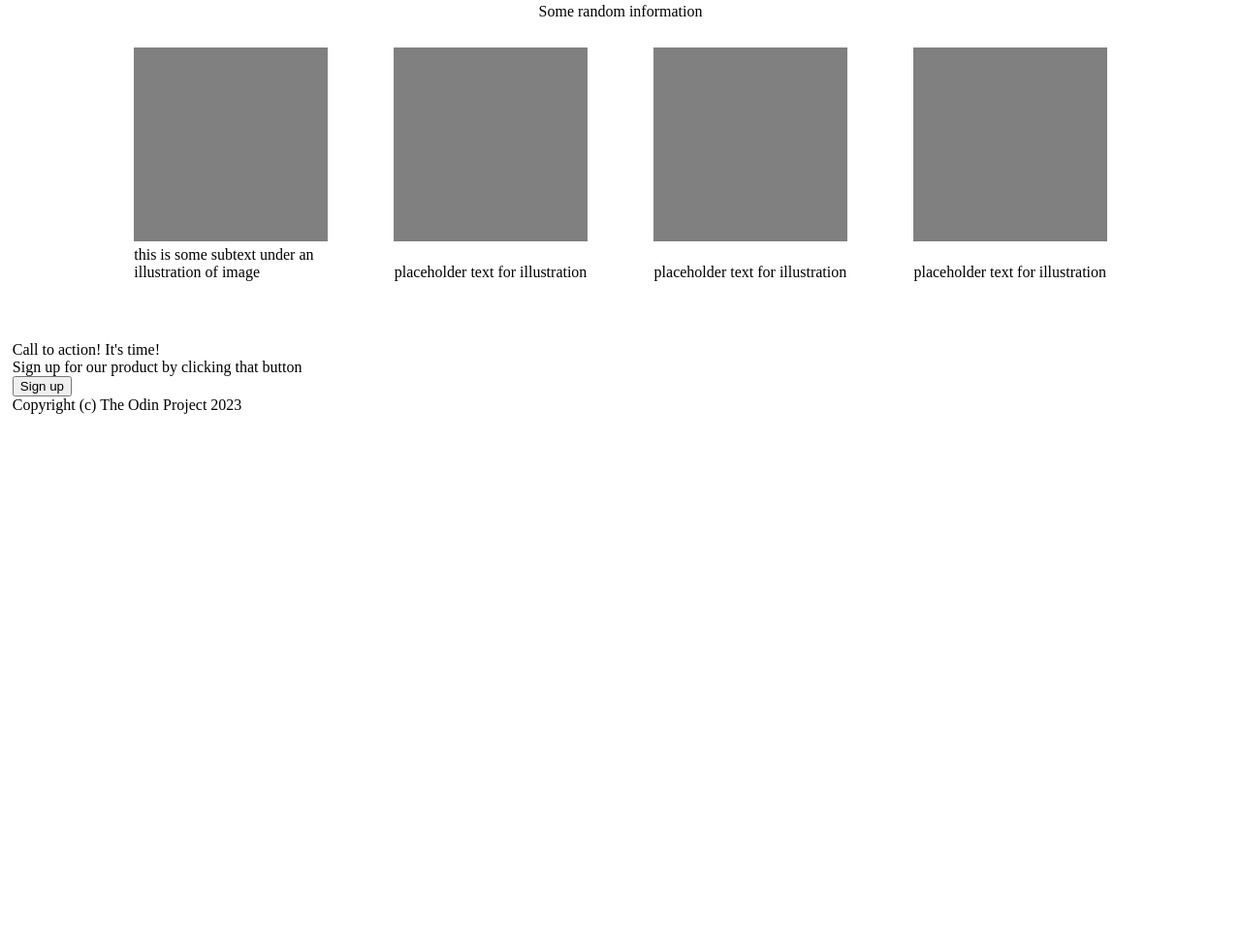
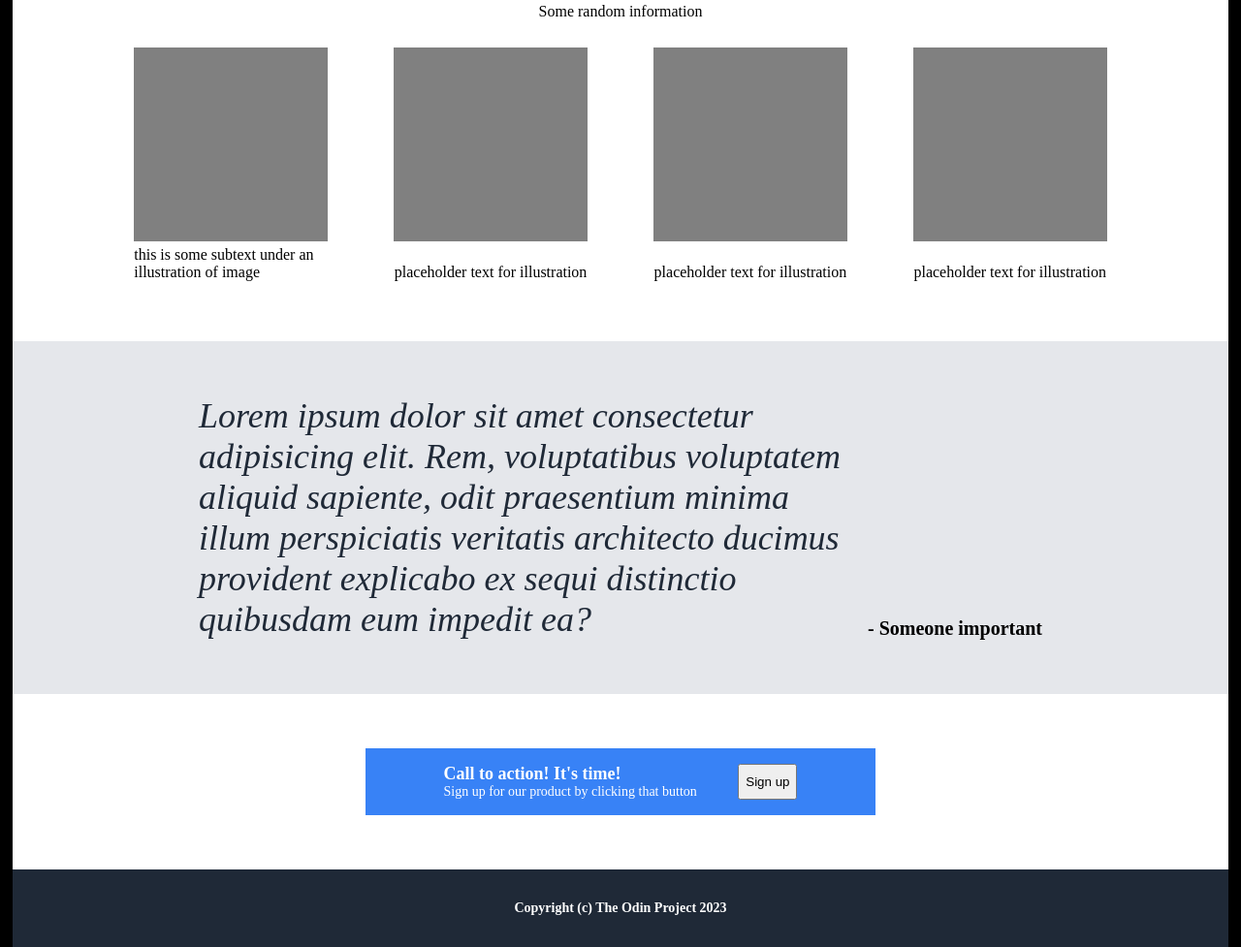
Before and after one commit to VVIvan3/Landing, a plain HTML site: page index.html in a window 1280 px wide. Shown: the part 377-1354 px from the top of the page at 97% size. Before the commit the page ends 804 px from the top, so only its background shows below. Drawn offline with Linux system fonts and the light colour scheme.

Commit message:
Completed base css structure
Completed base CSS structure, finishing whole landing structure, and making it ready to add style

```diff
--- a/index.html
+++ b/index.html
@@ -48,14 +48,17 @@
             </div>
         </div>
         <div class="quote">
-            <div class="quotation"></div>
+            <div class="quotation">Lorem ipsum dolor sit amet consectetur adipisicing elit. Rem, voluptatibus voluptatem aliquid sapiente, odit praesentium minima illum perspiciatis veritatis architecto ducimus provident explicabo ex sequi distinctio quibusdam eum impedit ea?</div>
+            <div class="author"> - Someone important</div>
         </div>
         <div class="action">
-            <div class="actiontext">
-                <div class="actiontitle">Call to action! It's time!</div>
-                <div class="actionmain">Sign up for our product by clicking that button</div>
+            <div class="actionwrapper">
+                <div class="actiontext">
+                    <div class="actiontitle">Call to action! It's time!</div>
+                    <div class="actionmain">Sign up for our product by clicking that button</div>
+                </div>
+                <button>Sign up</button>
             </div>
-            <button>Sign up</button>
         </div>
         <div class="footer">
             <div>Copyright (c) The Odin Project 2023</div>
--- a/styles.css
+++ b/styles.css
@@ -1,5 +1,5 @@
 html {
-    background: white;
+    background-color: black;
 }
 
 body {
@@ -89,6 +89,7 @@ a {
     flex-direction: column;
     justify-content: center;
     align-items: space-between;
+    background-color: white;
 }
 
 .wrapper {
@@ -113,10 +114,6 @@ a {
 }
 
 .img {
-    max-width: 215px;
-    max-height: 215px;
-    min-height: 125px;
-    min-width: 125px;
     height: 200px;
     width: 200px;
     background-color: gray;
@@ -131,3 +128,68 @@ a {
 .gallerytitle {
     text-align: center;
 }
+
+.quote {
+    display: flex;
+    justify-content: center;
+    align-items: center;
+    padding-top: 56px;
+    padding-bottom: 56px;
+    background-color: #E5E7EB;
+}
+.quotation {
+    max-width: 55%;
+    font-size: 36px;
+    font-style: italic;
+    font-weight: lighter;
+    color: #1F2937
+}
+.author {
+    align-self: flex-end;
+    font-size: 20px;
+    font-weight: bold;
+}
+
+.action {
+    display: flex;
+    background-color: white;
+    padding: 56px 25px;
+    justify-content: center;
+}
+
+.actionwrapper {
+    flex: 1 1 0;
+    max-width: 450px;
+    display: flex;
+    justify-content: space-evenly;
+    background-color: #3882F6;
+    padding: 16px 38px;
+}
+
+.actiontext {
+    display: flex;
+    flex-direction: column;
+}
+
+.actiontitle {
+    color: white;
+    font-weight: bold;
+    font-size: 18px;
+}
+
+.actionmain {
+    color: white;
+    font-size: 14px;
+}
+
+.footer {
+    padding-top: 32px;
+    padding-bottom: 32px;
+    display: flex;
+    background-color: #1F2937;
+    justify-content: center;
+    align-items: center;
+    color: white;
+    font-weight: bolder;
+    font-size: 14px;
+}
```
